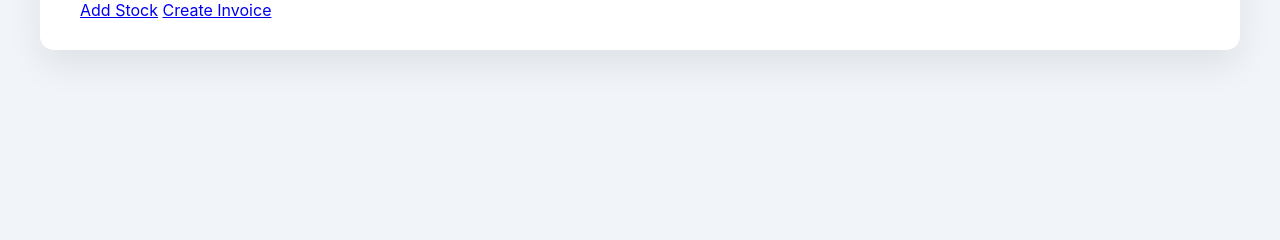
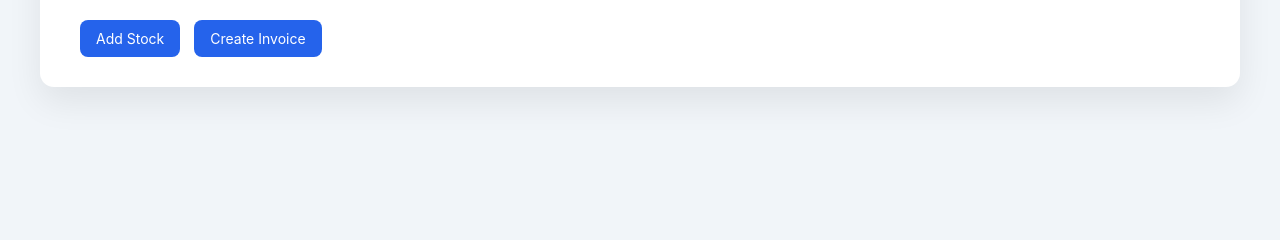
Before and after one commit to chrohith2524/billing_web, a Flask app: page /stock in a window 1280 px wide. Shown: the part 196-436 px from the top of the page. Run offline with Flask 3, Linux system fonts and the light colour scheme; the visitor is signed in with stand-in values (Sample User, id 1); data that the repository does not hold is empty.

Commit message:
Updated invoice UI and business validations

```diff
--- a/app.py
+++ b/app.py
@@ -12,6 +12,7 @@ import sqlite3
 import os
 
 from datetime import date, datetime
+from zoneinfo import ZoneInfo
 
 from num2words import num2words
 from weasyprint import HTML
@@ -120,7 +121,7 @@ def init_db():
     conn.execute("""
     CREATE TABLE IF NOT EXISTS invoices (
         id INTEGER PRIMARY KEY AUTOINCREMENT,
-        invoice_no TEXT,
+        invoice_no TEXT UNIQUE,
         invoice_date TEXT,
         customer_name TEXT,
         total REAL,
@@ -190,7 +191,9 @@ def generate_invoice_number():
 
     next_id = 1 if not last else last["id"] + 1
 
-    year = datetime.now().year
+    year = datetime.now(
+        ZoneInfo("Asia/Kolkata")
+    ).year
 
     return f"VK-{year}-{next_id:04d}"
 
@@ -286,7 +289,7 @@ def home():
         """
         SELECT *
         FROM invoices
-        ORDER BY invoice_date DESC
+        ORDER BY id DESC
         """
     ).fetchall()
 
@@ -429,11 +432,34 @@ def create_invoice():
 
         d = request.form
 
+        # ===== DUPLICATE INVOICE CHECK =====
+
+        existing = conn.execute(
+            """
+            SELECT *
+            FROM invoices
+            WHERE invoice_no = ?
+            """,
+            (d["invoice_no"],)
+        ).fetchone()
+
+        if existing:
+
+            conn.close()
+
+            return "Invoice number already exists."
+
         items = []
 
         subtotal = 0.0
 
-        invoice_time = datetime.now().strftime("%H:%M:%S")
+        invoice_time = datetime.now(
+            ZoneInfo("Asia/Kolkata")
+        ).strftime("%I:%M %p")
+
+        invoice_date = datetime.now(
+            ZoneInfo("Asia/Kolkata")
+        ).strftime("%d-%m-%Y")
 
         # ===== PRODUCTS =====
 
@@ -481,6 +507,14 @@ def create_invoice():
                     (qty, p["id"])
                 )
 
+        # ===== PREVENT EMPTY INVOICE =====
+
+        if not items:
+
+            conn.close()
+
+            return "Please add at least one product quantity."
+
         # ===== GST =====
 
         Gross = subtotal / 1.18
@@ -503,7 +537,7 @@ def create_invoice():
 
             igst = gst
 
-        # ===== WORDS =====
+        # ===== AMOUNT IN WORDS =====
 
         amount_words = (
             num2words(
@@ -511,11 +545,14 @@ def create_invoice():
                 lang="en_IN"
             ).title()
             + " Only"
-)
+        )
 
         # ===== PDF =====
 
-        pdf_name = f"{d['invoice_no']}.pdf"
+        pdf_name = (
+            f"{d['invoice_no']}_"
+            f"{int(datetime.now().timestamp())}.pdf"
+        )
 
         pdf_path = os.path.join(
             PDF_DIR,
@@ -528,7 +565,7 @@ def create_invoice():
 
             invoice_no=d["invoice_no"],
 
-            invoice_date=d["invoice_date"],
+            invoice_date=invoice_date,
 
             invoice_time=invoice_time,
 
@@ -593,7 +630,7 @@ def create_invoice():
 
             d["invoice_no"],
 
-            d["invoice_date"],
+            invoice_date,
 
             d["customer_name"],
 
@@ -661,16 +698,14 @@ def create_invoice():
     )
 
 
-# ================= DOWNLOAD PDF =================
+# ================= DATABASE BACKUP =================
 
-@app.route("/download/<filename>")
-@login_required()
-def download_invoice(filename):
+@app.route("/backup-db")
+@login_required(role="admin")
+def backup_db():
 
     return send_file(
-
-        os.path.join(PDF_DIR, filename),
-
+        DB,
         as_attachment=True
     )
 
--- a/static/style.css
+++ b/static/style.css
@@ -129,3 +129,27 @@ button {
         visibility: hidden !important
     }
 }
+.links{
+    margin-top: 20px;
+    display: flex;
+    gap: 14px;
+}
+
+.link-btn{
+    text-decoration: none;
+    background: var(--primary);
+    color: white;
+    padding: 10px 16px;
+    border-radius: 8px;
+    font-size: 14px;
+    transition: 0.2s ease;
+}
+
+.link-btn:hover{
+    opacity: 0.9;
+    transform: translateY(-1px);
+}
+.low-stock{
+    color:#ef4444;
+    font-weight:bold;
+}
--- a/templates/stock.html
+++ b/templates/stock.html
@@ -35,14 +35,21 @@
 <td>{{ p.hsn }}</td>
 <td>{{ p.uom }}</td>
 <td>{{ p.rate }}</td>
-<td>{{ p.stock }}</td>
+<td class="{% if p.stock < 10 %}low-stock{% endif %}">
+    {{ p.stock }}
+</td>
 </tr>
 {% endfor %}
 </table>
 
 <div class="links">
-    <a href="/update-stock">Add Stock</a>
-    <a href="/create_invoice">Create Invoice</a>
+    <a href="/update-stock" class="link-btn">
+        Add Stock
+    </a>
+
+    <a href="/create_invoice" class="link-btn">
+        Create Invoice
+    </a>
 </div>
 </div>
 
```
